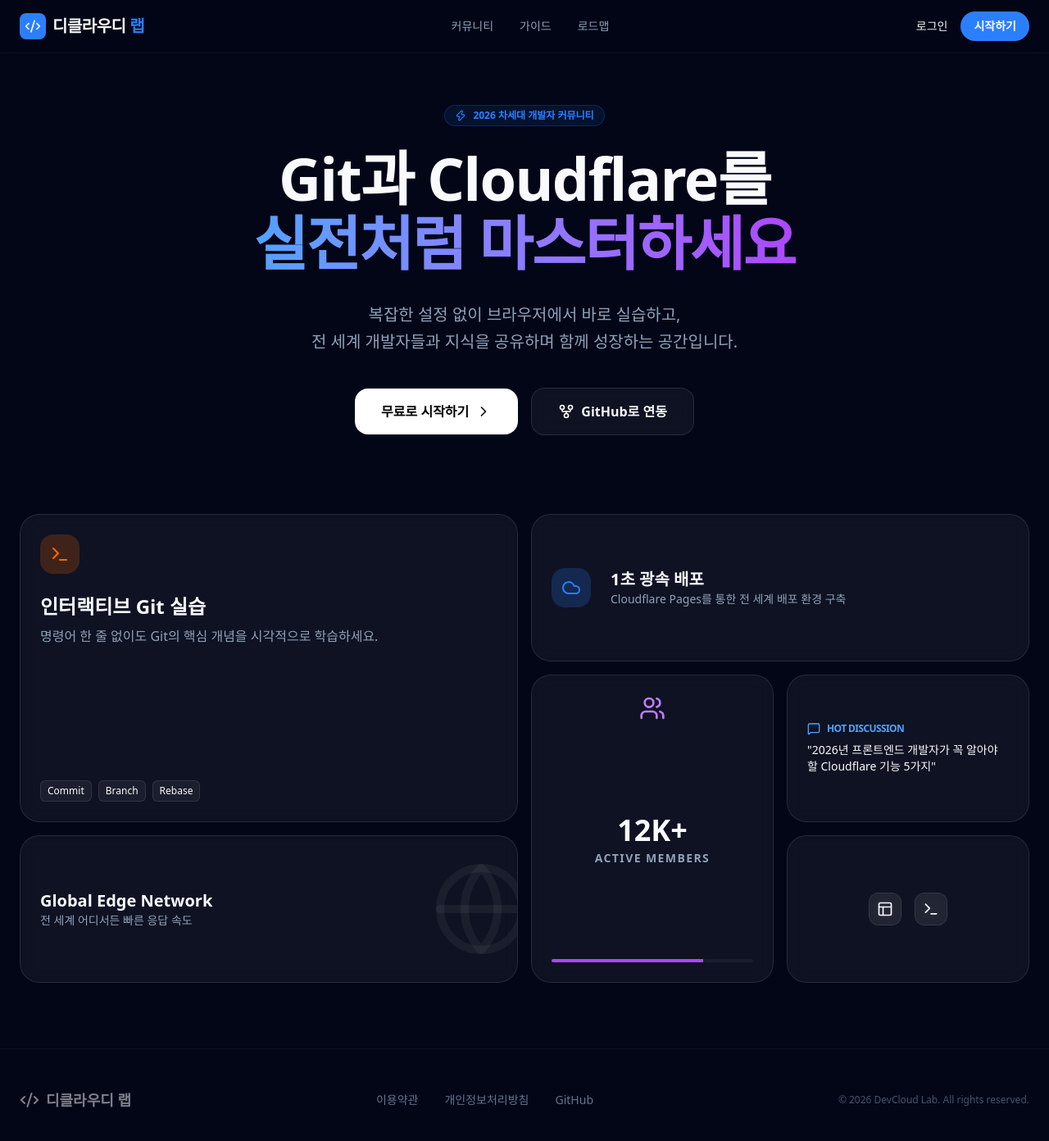
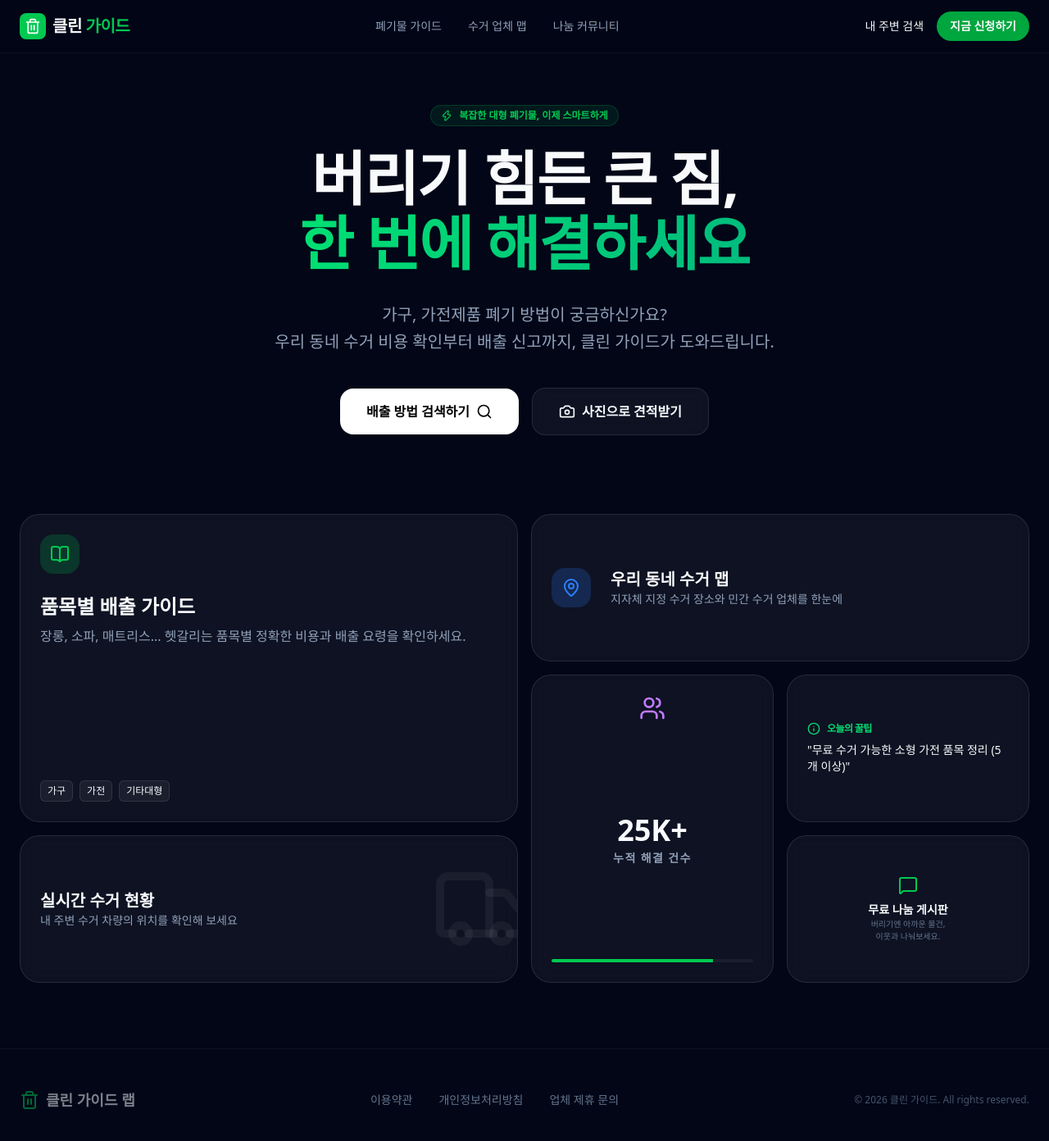
Before and after one commit to ionjk2879-eng/jemini-cloude-flare-auto-update-exam, a React (Vite) app: page / in a window 1280 px wide. Shown: the top 1392 px of the page at 82% size. Built offline with nearby package versions, Linux system fonts and the light colour scheme; a web font is replaced by a local one.

Commit message:
feat: 대형 폐기물 가이드(클린 가이드) 테마로 프로젝트 전환

```diff
--- a/src/App.tsx
+++ b/src/App.tsx
@@ -1,40 +1,39 @@
 import {
-  GitFork,
-  Cloud,
-  Terminal,
+  Trash2,
+  MapPin,
+  BookOpen,
   Users,
   MessageSquare,
   ChevronRight,
-  Layout,
-  Code2,
+  Info,
+  Truck,
   Zap,
-  Globe
+  Globe,
+  Search,
+  Camera
 } from 'lucide-react';
 
 function App() {
   return (
-    <div className="min-h-screen bg-[#020617] text-[#f8fafc] font-sans">
-      {/* Test Message - Will be visible even if other things fail */}
-      <div className="sr-only">렌더링 테스트 중...</div>
-
+    <div className="min-h-screen bg-[#020617] text-[#f8fafc] font-sans selection:bg-green-500/30">
       {/* Navbar */}
       <nav className="fixed top-0 w-full z-50 border-b border-white/5 bg-[#020617]/80 backdrop-blur-xl">
         <div className="max-w-7xl mx-auto px-6 h-16 flex items-center justify-between">
           <div className="flex items-center gap-2 font-bold text-xl tracking-tight">
-            <div className="w-8 h-8 bg-blue-500 rounded-lg flex items-center justify-center">
-              <Code2 size={20} className="text-white" />
+            <div className="w-8 h-8 bg-green-500 rounded-lg flex items-center justify-center">
+              <Trash2 size={20} className="text-white" />
             </div>
-            <span>디클라우디 <span className="text-blue-500">랩</span></span>
+            <span>클린 <span className="text-green-500">가이드</span></span>
           </div>
           <div className="hidden md:flex items-center gap-8 text-sm font-medium text-slate-400">
-            <a href="#" className="hover:text-white transition-colors">커뮤니티</a>
-            <a href="#" className="hover:text-white transition-colors">가이드</a>
-            <a href="#" className="hover:text-white transition-colors">로드맵</a>
+            <a href="#" className="hover:text-white transition-colors">폐기물 가이드</a>
+            <a href="#" className="hover:text-white transition-colors">수거 업체 맵</a>
+            <a href="#" className="hover:text-white transition-colors">나눔 커뮤니티</a>
           </div>
           <div className="flex items-center gap-4">
-            <a href="#" className="text-sm font-medium hover:text-blue-500 transition-colors">로그인</a>
-            <button className="bg-blue-500 hover:bg-blue-600 px-4 py-2 rounded-full text-sm font-bold transition-all hover:scale-105 active:scale-95">
-              시작하기
+            <a href="#" className="text-sm font-medium hover:text-green-500 transition-colors">내 주변 검색</a>
+            <button className="bg-green-600 hover:bg-green-500 px-4 py-2 rounded-full text-sm font-bold transition-all hover:scale-105 active:scale-95">
+              지금 신청하기
             </button>
           </div>
         </div>
@@ -44,56 +43,56 @@
         <div className="max-w-7xl mx-auto">
           {/* Hero Section */}
           <section className="text-center mb-24">
-            <div className="inline-flex items-center gap-2 px-3 py-1 rounded-full border border-blue-500/20 bg-blue-500/10 text-blue-500 text-xs font-bold mb-6">
+            <div className="inline-flex items-center gap-2 px-3 py-1 rounded-full border border-green-500/20 bg-green-500/10 text-green-500 text-xs font-bold mb-6 animate-fade-in">
               <Zap size={14} />
-              <span>2026 차세대 개발자 커뮤니티</span>
+              <span>복잡한 대형 폐기물, 이제 스마트하게</span>
             </div>
             <h1 className="text-5xl md:text-7xl font-extrabold mb-8 tracking-tight leading-[1.1]">
-              Git과 Cloudflare를<br />
-              <span className="text-transparent bg-clip-text bg-gradient-to-r from-blue-400 to-purple-500">
-                실전처럼 마스터하세요
+              버리기 힘든 큰 짐,<br />
+              <span className="text-transparent bg-clip-text bg-gradient-to-r from-green-400 to-emerald-500">
+                한 번에 해결하세요
               </span>
             </h1>
             <p className="text-slate-400 text-lg md:text-xl max-w-2xl mx-auto mb-10 leading-relaxed">
-              복잡한 설정 없이 브라우저에서 바로 실습하고,<br />
-              전 세계 개발자들과 지식을 공유하며 함께 성장하는 공간입니다.
+              가구, 가전제품 폐기 방법이 궁금하신가요? <br />
+              우리 동네 수거 비용 확인부터 배출 신고까지, 클린 가이드가 도와드립니다.
             </p>
             <div className="flex flex-col sm:flex-row items-center justify-center gap-4">
               <button className="w-full sm:w-auto bg-white text-black hover:bg-slate-200 px-8 py-4 rounded-2xl font-bold flex items-center justify-center gap-2 transition-all">
-                무료로 시작하기 <ChevronRight size={20} />
+                배출 방법 검색하기 <Search size={20} />
               </button>
               <button className="w-full sm:w-auto glass hover:bg-white/10 px-8 py-4 rounded-2xl font-bold flex items-center justify-center gap-2 transition-all">
-                <GitFork size={20} /> GitHub로 연동
+                <Camera size={20} /> 사진으로 견적받기
               </button>
             </div>
           </section>
 
           {/* Bento Grid */}
           <div className="grid grid-cols-1 md:grid-cols-4 gap-4 md:auto-rows-[180px]">
-            {/* Main Feature - Git Practice */}
+            {/* Disposal Guide */}
             <div className="md:col-span-2 md:row-span-2 bento-card flex flex-col justify-between group">
               <div>
-                <div className="w-12 h-12 bg-orange-500/20 rounded-2xl flex items-center justify-center mb-6 group-hover:scale-110 transition-transform">
-                  <Terminal className="text-orange-500" />
+                <div className="w-12 h-12 bg-green-500/20 rounded-2xl flex items-center justify-center mb-6 group-hover:scale-110 transition-transform">
+                  <BookOpen className="text-green-500" />
                 </div>
-                <h3 className="text-2xl font-bold mb-2">인터랙티브 Git 실습</h3>
-                <p className="text-slate-400">명령어 한 줄 없이도 Git의 핵심 개념을 시각적으로 학습하세요.</p>
+                <h3 className="text-2xl font-bold mb-2">품목별 배출 가이드</h3>
+                <p className="text-slate-400">장롱, 소파, 매트리스... 헷갈리는 품목별 정확한 비용과 배출 요령을 확인하세요.</p>
               </div>
-              <div className="mt-4 flex gap-2">
-                <span className="text-xs px-2 py-1 rounded-md bg-white/5 border border-white/10">Commit</span>
-                <span className="text-xs px-2 py-1 rounded-md bg-white/5 border border-white/10">Branch</span>
-                <span className="text-xs px-2 py-1 rounded-md bg-white/5 border border-white/10">Rebase</span>
+              <div className="mt-4 flex flex-wrap gap-2">
+                <span className="text-xs px-2 py-1 rounded-md bg-white/5 border border-white/10">가구</span>
+                <span className="text-xs px-2 py-1 rounded-md bg-white/5 border border-white/10">가전</span>
+                <span className="text-xs px-2 py-1 rounded-md bg-white/5 border border-white/10">기타대형</span>
               </div>
             </div>
 
-            {/* Feature - Cloudflare Deployment */}
+            {/* Map Service */}
             <div className="md:col-span-2 md:row-span-1 bento-card flex items-center gap-6 group">
               <div className="w-12 h-12 bg-blue-500/20 rounded-2xl flex items-center justify-center group-hover:rotate-12 transition-transform">
-                <Cloud className="text-blue-500" />
+                <MapPin className="text-blue-500" />
               </div>
               <div>
-                <h3 className="text-xl font-bold">1초 광속 배포</h3>
-                <p className="text-slate-400 text-sm">Cloudflare Pages를 통한 전 세계 배포 환경 구축</p>
+                <h3 className="text-xl font-bold">우리 동네 수거 맵</h3>
+                <p className="text-slate-400 text-sm">지자체 지정 수거 장소와 민간 수거 업체를 한눈에</p>
               </div>
             </div>
 
@@ -103,41 +102,40 @@
                 <Users className="text-purple-400" size={32} />
               </div>
               <div>
-                <div className="text-4xl font-black mb-1">12K+</div>
-                <div className="text-sm text-slate-400 uppercase tracking-widest font-bold">Active Members</div>
+                <div className="text-4xl font-black mb-1">25K+</div>
+                <div className="text-sm text-slate-400 uppercase tracking-widest font-bold">누적 해결 건수</div>
               </div>
               <div className="mt-4 h-1 w-full bg-white/5 rounded-full overflow-hidden">
-                <div className="h-full w-3/4 bg-purple-500"></div>
+                <div className="h-full w-4/5 bg-green-500"></div>
               </div>
             </div>
 
-            {/* Forum Highlight */}
+            {/* Tips Highlight */}
             <div className="md:col-span-1 md:row-span-1 bento-card flex flex-col justify-center">
-              <div className="flex items-center gap-2 text-blue-400 mb-2">
-                <MessageSquare size={16} />
-                <span className="text-xs font-bold uppercase tracking-tighter">Hot Discussion</span>
+              <div className="flex items-center gap-2 text-green-400 mb-2">
+                <Info size={16} />
+                <span className="text-xs font-bold uppercase tracking-tighter">오늘의 꿀팁</span>
               </div>
-              <p className="text-sm font-medium line-clamp-2">"2026년 프론트엔드 개발자가 꼭 알아야 할 Cloudflare 기능 5가지"</p>
+              <p className="text-sm font-medium line-clamp-2">"무료 수거 가능한 소형 가전 품목 정리 (5개 이상)"</p>
             </div>
 
-            {/* Global Edge */}
+            {/* Request Status */}
             <div className="md:col-span-2 md:row-span-1 bento-card flex items-center justify-between group overflow-hidden">
               <div className="z-10">
-                <h3 className="text-xl font-bold">Global Edge Network</h3>
-                <p className="text-slate-400 text-sm">전 세계 어디서든 빠른 응답 속도</p>
+                <h3 className="text-xl font-bold">실시간 수거 현황</h3>
+                <p className="text-slate-400 text-sm">내 주변 수거 차량의 위치를 확인해 보세요</p>
               </div>
-              <Globe className="text-white/5 group-hover:text-blue-400/20 transition-colors" size={120} style={{ marginRight: '-40px' }} />
+              <Truck className="text-white/5 group-hover:text-green-500/20 transition-colors" size={120} style={{ marginRight: '-40px' }} />
             </div>
 
-            {/* Small Toggles/Icons */}
-            <div className="md:col-span-1 md:row-span-1 bento-card flex items-center justify-center group">
-              <div className="grid grid-cols-2 gap-4">
-                <div className="w-10 h-10 rounded-xl glass flex items-center justify-center group-hover:scale-110 transition-transform">
-                  <Layout size={20} />
+            {/* Share/Donate */}
+            <div className="md:col-span-1 md:row-span-1 bento-card flex items-center justify-center group text-center">
+              <div>
+                <div className="text-green-500 mb-2 flex justify-center">
+                  <MessageSquare size={24} />
                 </div>
-                <div className="w-10 h-10 rounded-xl glass flex items-center justify-center group-hover:scale-110 transition-transform delay-75">
-                  <Terminal size={20} />
-                </div>
+                <h4 className="text-sm font-bold">무료 나눔 게시판</h4>
+                <p className="text-[10px] text-slate-500">버리기엔 아까운 물건,<br />이웃과 나눠보세요.</p>
               </div>
             </div>
           </div>
@@ -148,15 +146,15 @@
       <footer className="border-t border-white/5 py-12 px-6">
         <div className="max-w-7xl mx-auto flex flex-col md:flex-row items-center justify-between gap-8">
           <div className="flex items-center gap-2 font-bold text-lg opacity-50">
-            <Code2 size={24} />
-            <span>디클라우디 랩</span>
+            <Trash2 size={24} className="text-green-500" />
+            <span>클린 가이드 랩</span>
           </div>
           <div className="flex gap-8 text-sm text-slate-500">
             <a href="#" className="hover:text-white transition-colors">이용약관</a>
             <a href="#" className="hover:text-white transition-colors">개인정보처리방침</a>
-            <a href="#" className="hover:text-white transition-colors">GitHub</a>
+            <a href="#" className="hover:text-white transition-colors">업체 제휴 문의</a>
           </div>
-          <p className="text-xs text-slate-600">© 2026 DevCloud Lab. All rights reserved.</p>
+          <p className="text-xs text-slate-600">© 2026 클린 가이드. All rights reserved.</p>
         </div>
       </footer>
     </div>
```
